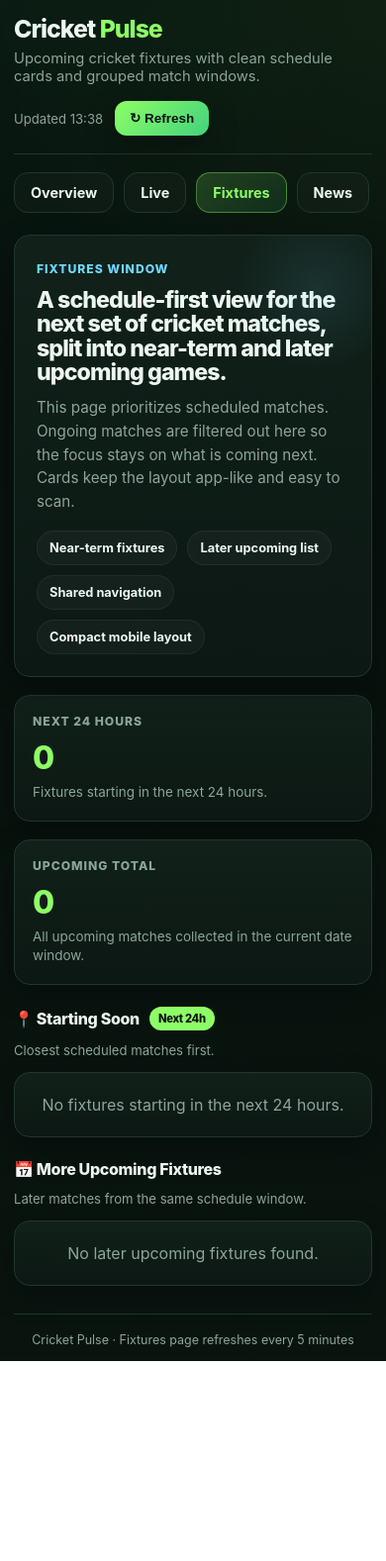
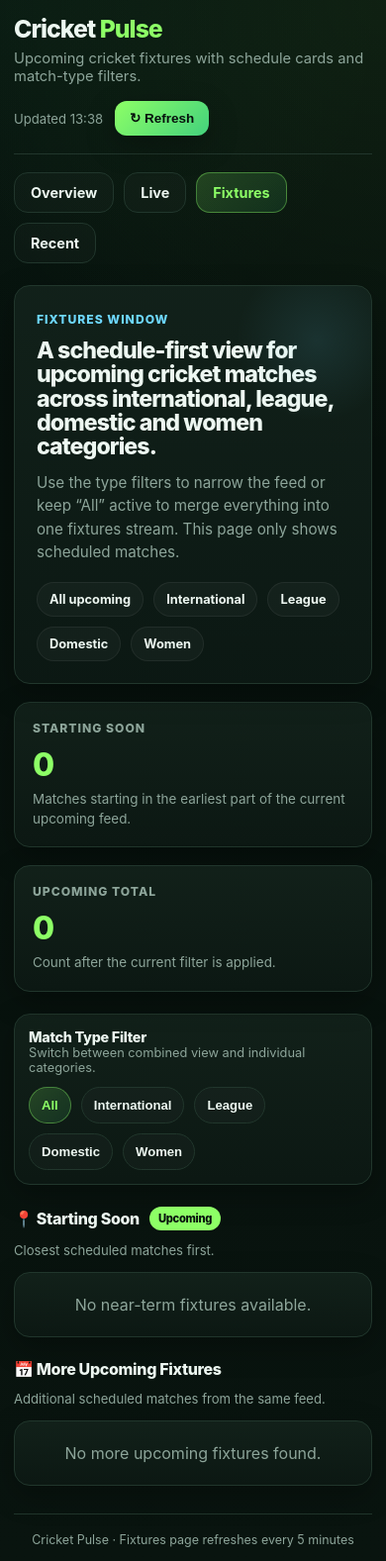
Before and after one commit to MySportResultsApp/cricket, a plain HTML site: page fixtures.html in a window 390 px wide. Shown: the whole page at 99% size. Before the commit the page ends 1375 px from the top, so only its background shows below. Drawn offline with Linux system fonts and the light colour scheme; no server answers.

Commit message:
Update fixtures.html

```diff
--- a/fixtures.html
+++ b/fixtures.html
@@ -144,7 +144,8 @@
     .summary-card,
     .fixture-card,
     .empty-box,
-    .error-box {
+    .error-box,
+    .filter-card {
       background: linear-gradient(180deg, rgba(18,33,26,0.96), rgba(12,24,19,0.96));
       border: 1px solid var(--border);
       border-radius: var(--radius);
@@ -249,6 +250,59 @@
       line-height: 1.45;
     }
 
+    .filter-card {
+      padding: 14px;
+      margin-bottom: 22px;
+    }
+
+    .filter-head {
+      display: flex;
+      justify-content: space-between;
+      align-items: center;
+      gap: 12px;
+      flex-wrap: wrap;
+      margin-bottom: 12px;
+    }
+
+    .filter-title {
+      font-size: 0.9rem;
+      font-weight: 800;
+      letter-spacing: -0.02em;
+    }
+
+    .filter-sub {
+      color: var(--muted);
+      font-size: 0.8rem;
+    }
+
+    .chips {
+      display: flex;
+      gap: 10px;
+      flex-wrap: wrap;
+    }
+
+    .chip {
+      border: 1px solid var(--border);
+      background: rgba(255,255,255,0.02);
+      color: var(--text);
+      padding: 10px 12px;
+      border-radius: 999px;
+      font-size: 0.82rem;
+      font-weight: 700;
+      cursor: pointer;
+      transition: 0.15s ease;
+    }
+
+    .chip:hover {
+      border-color: rgba(141,255,102,0.34);
+    }
+
+    .chip.active {
+      background: linear-gradient(135deg, rgba(141,255,102,0.18), rgba(67,209,125,0.12));
+      border-color: rgba(141,255,102,0.38);
+      color: var(--accent);
+    }
+
     .section {
       margin-bottom: 22px;
     }
@@ -318,18 +372,9 @@
       border-radius: 999px;
       padding: 6px 9px;
       white-space: nowrap;
-    }
-
-    .status-upcoming {
       background: rgba(110,216,255,0.12);
       color: var(--upcoming);
       border: 1px solid rgba(110,216,255,0.22);
-    }
-
-    .status-live {
-      background: rgba(141,255,102,0.14);
-      color: var(--live);
-      border: 1px solid rgba(141,255,102,0.28);
     }
 
     .teams {
@@ -413,7 +458,8 @@
       .summary-card,
       .fixture-card,
       .empty-box,
-      .error-box {
+      .error-box,
+      .filter-card {
         border-radius: 16px;
       }
 
@@ -433,7 +479,7 @@
     <header>
       <div class="brand">
         <h1>Cricket <span>Pulse</span></h1>
-        <p>Upcoming cricket fixtures with clean schedule cards and grouped match windows.</p>
+        <p>Upcoming cricket fixtures with schedule cards and match-type filters.</p>
       </div>
 
       <div class="header-side">
@@ -446,43 +492,61 @@
       <a href="index.html">Overview</a>
       <a href="live.html">Live</a>
       <a href="fixtures.html" class="active">Fixtures</a>
-      <a href="news.html">News</a>
+      <a href="recent.html">Recent</a>
     </nav>
 
     <section class="hero">
       <div class="hero-card">
         <div>
           <div class="hero-kicker">Fixtures Window</div>
-          <div class="hero-title">A schedule-first view for the next set of cricket matches, split into near-term and later upcoming games.</div>
-          <div class="hero-subtitle">This page prioritizes scheduled matches. Ongoing matches are filtered out here so the focus stays on what is coming next. Cards keep the layout app-like and easy to scan.</div>
+          <div class="hero-title">A schedule-first view for upcoming cricket matches across international, league, domestic and women categories.</div>
+          <div class="hero-subtitle">Use the type filters to narrow the feed or keep “All” active to merge everything into one fixtures stream. This page only shows scheduled matches.</div>
         </div>
 
         <div class="hero-strip">
-          <div class="pill">Near-term fixtures</div>
-          <div class="pill">Later upcoming list</div>
-          <div class="pill">Shared navigation</div>
-          <div class="pill">Compact mobile layout</div>
+          <div class="pill">All upcoming</div>
+          <div class="pill">International</div>
+          <div class="pill">League</div>
+          <div class="pill">Domestic</div>
+          <div class="pill">Women</div>
         </div>
       </div>
 
       <div class="summary-grid">
         <div class="summary-card">
-          <div class="summary-label">Next 24 Hours</div>
+          <div class="summary-label">Starting Soon</div>
           <div class="summary-value" id="soon-count">—</div>
-          <div class="summary-note">Fixtures starting in the next 24 hours.</div>
+          <div class="summary-note">Matches starting in the earliest part of the current upcoming feed.</div>
         </div>
 
         <div class="summary-card">
           <div class="summary-label">Upcoming Total</div>
           <div class="summary-value" id="upcoming-count">—</div>
-          <div class="summary-note">All upcoming matches collected in the current date window.</div>
+          <div class="summary-note">Count after the current filter is applied.</div>
         </div>
+      </div>
+    </section>
+
+    <section class="filter-card">
+      <div class="filter-head">
+        <div>
+          <div class="filter-title">Match Type Filter</div>
+          <div class="filter-sub">Switch between combined view and individual categories.</div>
+        </div>
+      </div>
+
+      <div class="chips">
+        <button class="chip active" data-type="all">All</button>
+        <button class="chip" data-type="international">International</button>
+        <button class="chip" data-type="league">League</button>
+        <button class="chip" data-type="domestic">Domestic</button>
+        <button class="chip" data-type="women">Women</button>
       </div>
     </section>
 
     <section class="section">
       <div class="section-head">
-        <div class="section-title">📍 Starting Soon <span class="section-badge">Next 24h</span></div>
+        <div class="section-title">📍 Starting Soon <span class="section-badge">Upcoming</span></div>
         <div class="section-sub">Closest scheduled matches first.</div>
       </div>
 
@@ -494,7 +558,7 @@
     <section class="section">
       <div class="section-head">
         <div class="section-title">📅 More Upcoming Fixtures</div>
-        <div class="section-sub">Later matches from the same schedule window.</div>
+        <div class="section-sub">Additional scheduled matches from the same feed.</div>
       </div>
 
       <div id="upcoming-grid" class="fixtures-grid">
@@ -508,18 +572,10 @@
   </div>
 
   <script>
-    const API_BASE = "https://site.api.espn.com/apis/site/v2/sports";
-    const CRICKET_PATH = "cricket/ipl";
-
-    function toDateKey(date) {
-      return date.toISOString().slice(0, 10).replace(/-/g, "");
-    }
-
-    function addDays(baseDate, amount) {
-      const d = new Date(baseDate);
-      d.setDate(d.getDate() + amount);
-      return d;
-    }
+    const API_BASE = "https://cricbuzz-live.vercel.app/v1/matches";
+    const MATCH_TYPES = ["international", "league", "domestic", "women"];
+    let currentType = "all";
+    const fixturesStore = {};
 
     async function fetchJSON(url) {
       const response = await fetch(url);
@@ -529,133 +585,113 @@
       return response.json();
     }
 
-    function formatDateTime(dateStr) {
-      const d = new Date(dateStr);
-      return d.toLocaleDateString("en-GB", {
-        weekday: "short",
-        day: "numeric",
-        month: "short",
-        hour: "2-digit",
-        minute: "2-digit"
-      });
+    function cleanText(value, fallback = "") {
+      if (value === null || value === undefined || value === "") return fallback;
+      return String(value).replace(/&nbsp;/g, " ").trim();
     }
 
-    function cleanText(value, fallback = "") {
-      if (value === null || value === undefined || value === "") return fallback;
-      return String(value).trim();
+    function eventId(match) {
+      return cleanText(match.id, `${match.title}_${match.overview}`);
     }
 
-    function teamName(competitor) {
-      return (
-        competitor?.team?.shortDisplayName ||
-        competitor?.team?.displayName ||
-        competitor?.team?.name ||
-        "Team"
-      );
+    function parseMatches(payload) {
+      return Array.isArray(payload?.data?.matches) ? payload.data.matches : [];
     }
 
-    function eventId(event) {
-      return event?.id || `${event?.name || ""}_${event?.date || ""}`;
+    function uniqueMatches(matches) {
+      const seen = new Set();
+      const out = [];
+
+      for (const match of matches) {
+        const id = eventId(match);
+        if (!id || seen.has(id)) continue;
+        seen.add(id);
+        out.push(match);
+      }
+
+      return out;
     }
 
-    function eventStatus(event) {
-      const status = event?.competitions?.[0]?.status?.type;
-      if (!status) return "upcoming";
-      if (status.state === "in") return "live";
-      if (status.completed) return "final";
-      return "upcoming";
+    function teamName(teamObj) {
+      return cleanText(teamObj?.team, "Team");
     }
 
-    function sortEvents(events, direction = "asc") {
-      return [...events].sort((a, b) => {
-        const aTime = new Date(a.date).getTime();
-        const bTime = new Date(b.date).getTime();
-        return direction === "asc" ? aTime - bTime : bTime - aTime;
-      });
+    function timeAndPlace(match) {
+      const date = cleanText(match?.timeAndPlace?.date);
+      const time = cleanText(match?.timeAndPlace?.time);
+      const place = cleanText(match?.timeAndPlace?.place);
+      return [date, time, place].filter(Boolean).join(" ");
     }
 
-    function uniqueEvents(events) {
-      const seen = new Set();
-      const list = [];
-      for (const event of events) {
-        const id = eventId(event);
-        if (seen.has(id)) continue;
-        seen.add(id);
-        list.push(event);
-      }
-      return list;
-    }
-
-    function fixtureCardHTML(event) {
-      const competition = event?.competitions?.[0];
-      const competitors = competition?.competitors || [];
-      if (competitors.length < 2) return "";
-
-      const home = competitors.find(c => c.homeAway === "home") || competitors[0];
-      const away = competitors.find(c => c.homeAway === "away") || competitors[1];
-
-      const note =
-        cleanText(competition?.status?.type?.shortDetail) ||
-        cleanText(event?.status?.type?.shortDetail) ||
-        cleanText(event?.shortName);
+    function fixtureCardHTML(match) {
+      const teams = Array.isArray(match.teams) ? match.teams : [];
+      const first = teams[0] || {};
+      const second = teams[1] || {};
+      const title = cleanText(match.title, "Cricket Match");
+      const overview = cleanText(match.overview);
+      const meta = timeAndPlace(match);
 
       return `
         <div class="fixture-card">
           <div class="card-top">
-            <div class="series-name">${cleanText(event?.season?.type?.name, "Match")} · ${cleanText(event?.shortName || event?.name, "Cricket Match")}</div>
-            <div class="status-badge status-upcoming">Upcoming</div>
+            <div class="series-name">${title}</div>
+            <div class="status-badge">Upcoming</div>
           </div>
 
           <div class="teams">
             <div class="team-row">
-              <div class="team-name">${teamName(home)}</div>
-              <div class="team-side">Home</div>
+              <div class="team-name">${teamName(first)}</div>
+              <div class="team-side">Team 1</div>
             </div>
 
             <div class="team-row">
-              <div class="team-name">${teamName(away)}</div>
-              <div class="team-side">Away</div>
+              <div class="team-name">${teamName(second)}</div>
+              <div class="team-side">Team 2</div>
             </div>
           </div>
 
-          <div class="match-meta">
-            <div>${formatDateTime(event.date)}</div>
-            <div>${cleanText(competition?.venue?.fullName, "Venue TBA")}</div>
-          </div>
-
-          ${note ? `<div class="match-note">${note}</div>` : ""}
+          <div class="match-meta">${meta || "Match information not available"}</div>
+          ${overview ? `<div class="match-note">${overview}</div>` : ""}
         </div>
       `;
     }
 
-    function renderFixtures(containerId, events, emptyText) {
+    function renderFixtures(containerId, matches, emptyText) {
       const container = document.getElementById(containerId);
 
-      if (!events.length) {
+      if (!matches.length) {
         container.innerHTML = `<div class="empty-box">${emptyText}</div>`;
         return;
       }
 
-      container.innerHTML = events.map(fixtureCardHTML).filter(Boolean).join("");
+      container.innerHTML = matches.map(fixtureCardHTML).join("");
     }
 
-    async function collectScoreboardEvents() {
-      const today = new Date();
-      const offsets = [0, 1, 2, 3, 4, 5, 6, 7];
-      const allEvents = [];
+    function getFilteredMatches() {
+      if (currentType === "all") {
+        const merged = MATCH_TYPES.flatMap(type => fixturesStore[type] || []);
+        return uniqueMatches(merged);
+      }
+      return fixturesStore[currentType] || [];
+    }
 
-      await Promise.allSettled(offsets.map(async offset => {
-        const target = addDays(today, offset);
-        try {
-          const data = await fetchJSON(`${API_BASE}/${CRICKET_PATH}/scoreboard?dates=${toDateKey(target)}`);
-          if (Array.isArray(data?.events)) {
-            allEvents.push(...data.events);
-          }
-        } catch (e) {
-        }
-      }));
+    function updateChips() {
+      document.querySelectorAll(".chip").forEach(chip => {
+        chip.classList.toggle("active", chip.dataset.type === currentType);
+      });
+    }
 
-      return uniqueEvents(allEvents);
+    function renderCurrentFixtures() {
+      const matches = getFilteredMatches();
+      const soon = matches.slice(0, 6);
+      const later = matches.slice(6, 18);
+
+      renderFixtures("soon-grid", soon, "No near-term fixtures available.");
+      renderFixtures("upcoming-grid", later, "No more upcoming fixtures found.");
+
+      document.getElementById("soon-count").textContent = String(soon.length);
+      document.getElementById("upcoming-count").textContent = String(matches.length);
+      updateChips();
     }
 
     async function loadFixturesPage() {
@@ -664,27 +700,24 @@
       document.getElementById("upcoming-grid").innerHTML = `<div class="empty-box">Loading upcoming fixtures...</div>`;
 
       try {
-        const events = await collectScoreboardEvents();
-        const now = Date.now();
-
-        const upcomingEvents = sortEvents(
-          events.filter(event => eventStatus(event) === "upcoming" && new Date(event.date).getTime() >= now),
-          "asc"
+        const results = await Promise.allSettled(
+          MATCH_TYPES.map(async (type) => {
+            const data = await fetchJSON(`${API_BASE}/upcoming?type=${encodeURIComponent(type)}`);
+            return { type, matches: parseMatches(data) };
+          })
         );
 
-        const soonEvents = upcomingEvents.filter(event => {
-          const diff = new Date(event.date).getTime() - now;
-          return diff >= 0 && diff <= 24 * 60 * 60 * 1000;
-        }).slice(0, 8);
+        for (const type of MATCH_TYPES) {
+          fixturesStore[type] = [];
+        }
 
-        const soonIds = new Set(soonEvents.map(event => eventId(event)));
-        const laterEvents = upcomingEvents.filter(event => !soonIds.has(eventId(event))).slice(0, 12);
+        for (const result of results) {
+          if (result.status !== "fulfilled") continue;
+          const { type, matches } = result.value;
+          fixturesStore[type] = uniqueMatches(matches);
+        }
 
-        renderFixtures("soon-grid", soonEvents, "No fixtures starting in the next 24 hours.");
-        renderFixtures("upcoming-grid", laterEvents, "No later upcoming fixtures found.");
-
-        document.getElementById("soon-count").textContent = String(soonEvents.length);
-        document.getElementById("upcoming-count").textContent = String(upcomingEvents.length);
+        renderCurrentFixtures();
 
         document.getElementById("last-updated").textContent =
           "Updated " + new Date().toLocaleTimeString("en-GB", {
@@ -700,6 +733,13 @@
       }
     }
 
+    document.querySelectorAll(".chip").forEach(chip => {
+      chip.addEventListener("click", () => {
+        currentType = chip.dataset.type;
+        renderCurrentFixtures();
+      });
+    });
+
     loadFixturesPage();
     setInterval(loadFixturesPage, 5 * 60 * 1000);
   </script>
```
